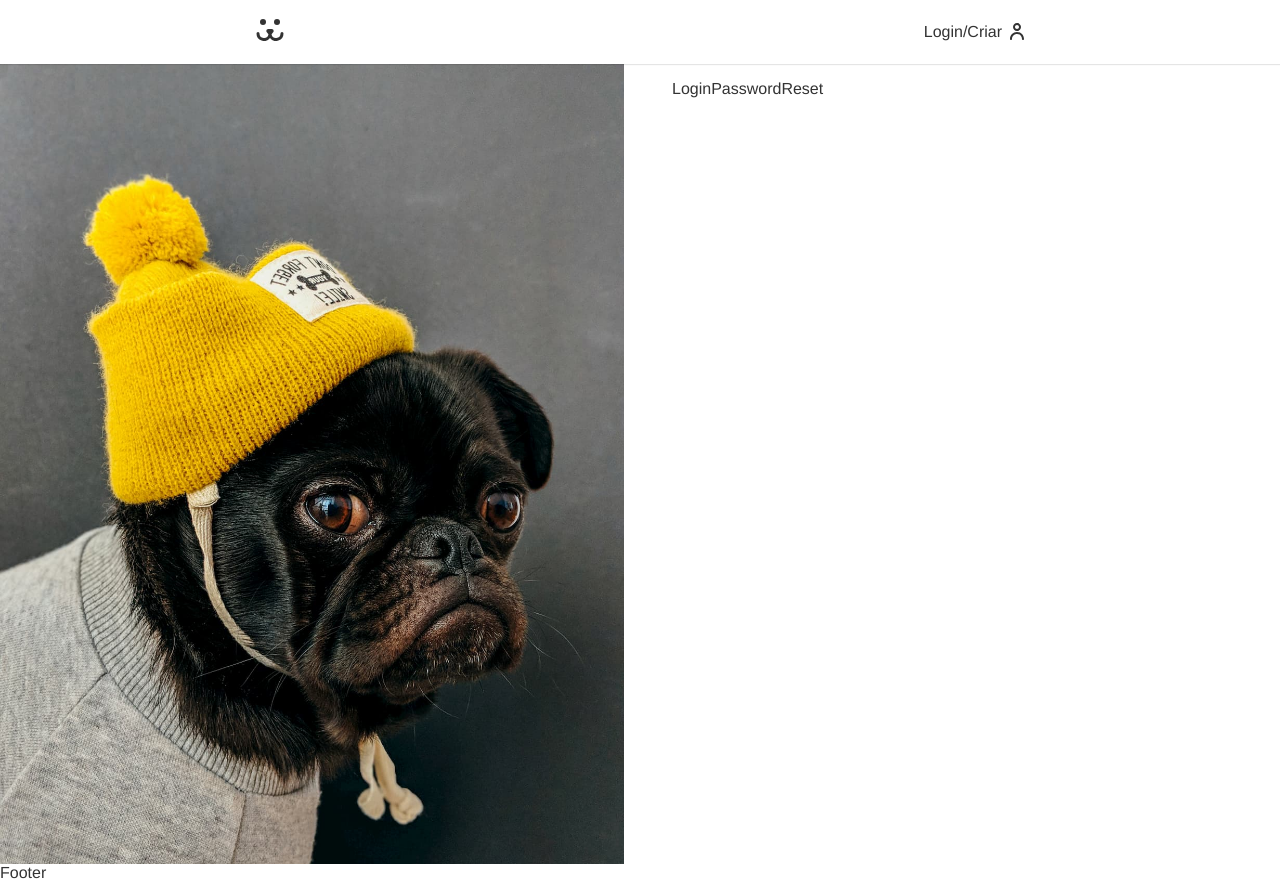
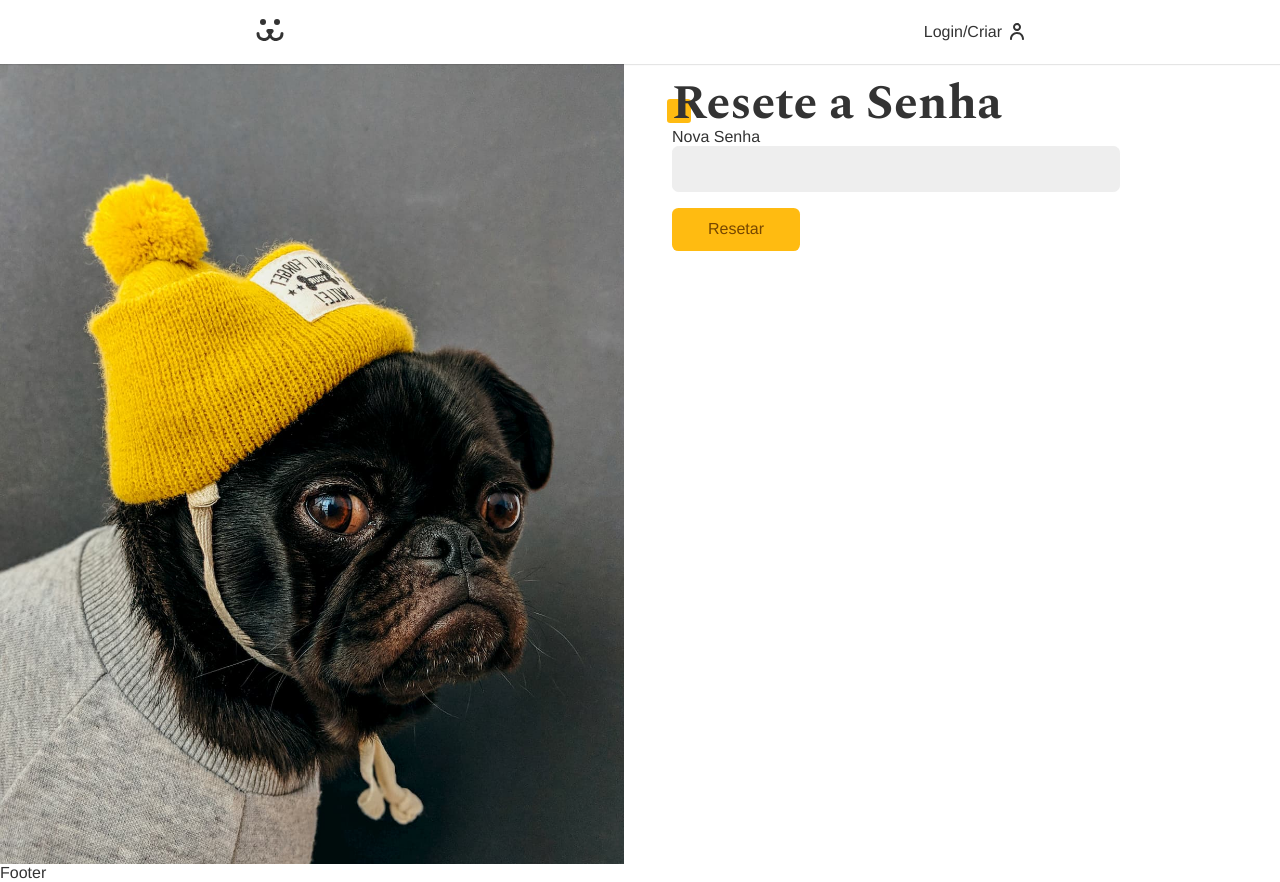
Before and after one commit to LeonardoFurmann/origamid-react, a React (Vite) app in the folder dogs/: page /login/resetar in a window 1280 px wide. Built offline with nearby package versions, Linux system fonts and the light colour scheme.

Commit message:
perdeu senha

```diff
--- a/dogs/src/Components/Login/LoginPasswordLost.jsx
+++ b/dogs/src/Components/Login/LoginPasswordLost.jsx
@@ -1,9 +1,47 @@
-import React from 'react'
+import React from 'react';
+import Input from '../Form/Input';
+import Button from '../Form/Button';
+import useForm from '../../Hooks/useForm';
+import useFetch from '../../Hooks/useFetch';
+import { PASSWORD_LOST } from '../../api';
+import Error from '../Helper/Erro';
 
 const LoginPasswordLost = () => {
+  const login = useForm();
+  const { data, loading, error, request } = useFetch();
+
+  async function handleSubmit(event) {
+    event.preventDefault();
+    if (login.validate()) {
+      const { url, options } = PASSWORD_LOST({
+        login: login.value,
+        url: window.location.href.replace('perdeu', 'resetar'),
+      });
+      console.log(url)
+      const { json } = await request(url, options);
+      console.log(json);
+    }
+  }
+
   return (
-    <div>LoginPasswordLost</div>
-  )
-}
+    <section>
+      <h1 className="title">Perdeu a senha?</h1>
+      {data ? (
+        <p style={{ color: '#4c1' }}>{data}</p>
+      ) : (
+        <form onSubmit={handleSubmit}>
+          <Input label="Email / Usuário" type="text" name="login" {...login} />
+          {loading ? (
+            <Button disabled>Enviando...</Button>
+          ) : (
+            <Button>Enviar Email</Button>
+          )}
+        </form>
+      )}
 
-export default LoginPasswordLost
+      <Error error={error} />
+    </section>
+  );
+};
+
+export default LoginPasswordLost;
--- a/dogs/src/Components/Login/LoginPasswordReset.jsx
+++ b/dogs/src/Components/Login/LoginPasswordReset.jsx
@@ -1,9 +1,59 @@
-import React from 'react'
+import React from 'react';
+import Input from '../Form/Input';
+import Button from '../Form/Button';
+import useForm from '../../Hooks/useForm';
+import useFetch from '../../Hooks/useFetch';
+import { PASSWORD_RESET } from '../../api';
+import Error from '../Helper/Erro';
+import { useNavigate } from 'react-router-dom';
 
 const LoginPasswordReset = () => {
+  const [login, setLogin] = React.useState('');
+  const [key, setKey] = React.useState('');
+  const password = useForm();
+  const { error, loading, request } = useFetch();
+  const navigate = useNavigate();
+
+  React.useEffect(() => {
+    const params = new URLSearchParams(window.location.search);
+    const key = params.get('key');
+    const login = params.get('login');
+    if (key) setKey(key);
+    if (login) setLogin(login);
+  }, []);
+
+  async function handleSubmit(event) {
+    event.preventDefault();
+    if (password.validate()) {
+      const { url, options } = PASSWORD_RESET({
+        login,
+        key,
+        password: password.value,
+      });
+      const { response } = await request(url, options);
+      if (response.ok) navigate('/login');
+    }
+  }
+
   return (
-    <div>LoginPasswordReset</div>
-  )
-}
+    <div>
+      <h1 className="title">Resete a Senha</h1>
+      <form onSubmit={handleSubmit}>
+        <Input
+          label="Nova Senha"
+          type="password"
+          name="password"
+          {...password}
+        />
+        {loading ? (
+          <Button disabled>Resetando...</Button>
+        ) : (
+          <Button>Resetar</Button>
+        )}
+      </form>
+      <Error error={error} />
+    </div>
+  );
+};
 
-export default LoginPasswordReset
+export default LoginPasswordReset;
--- a/dogs/src/api.jsx
+++ b/dogs/src/api.jsx
@@ -108,3 +108,29 @@
     },
   };
 }
+
+export function PASSWORD_LOST(body) {
+  return {
+    url: `${API_URL}/api/password/lost`,
+    options: {
+      method: 'POST',
+      headers: {
+        'Content-Type': 'application/json',
+      },
+      body: JSON.stringify(body)
+    },
+  };
+}
+
+export function PASSWORD_RESET(body) {
+  return {
+    url: `${API_URL}/api/password/reset`,
+    options: {
+      method: 'POST',
+      headers: {
+        'Content-Type': 'application/json',
+      },
+      body: JSON.stringify(body)
+    },
+  };
+}
```
